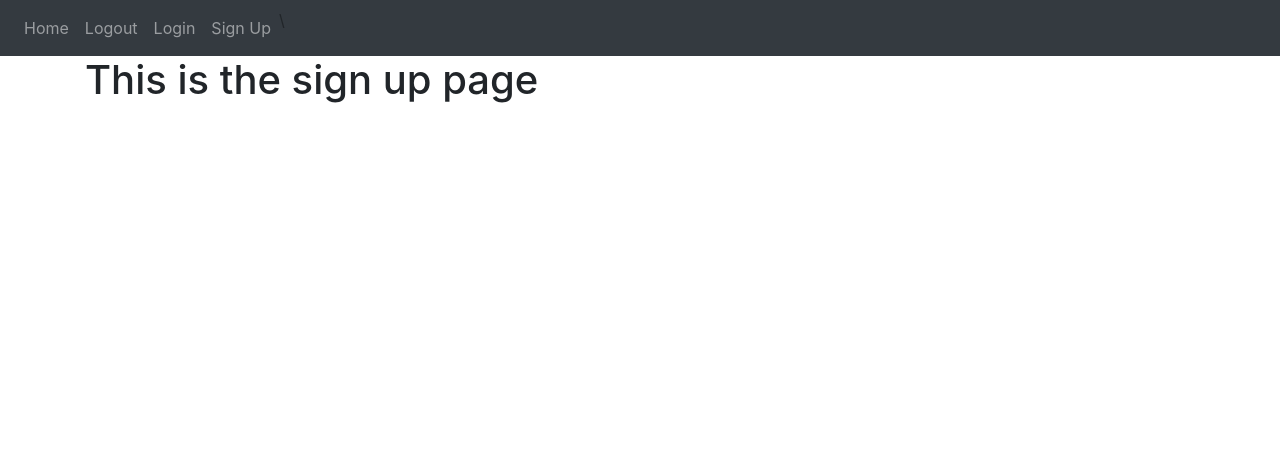
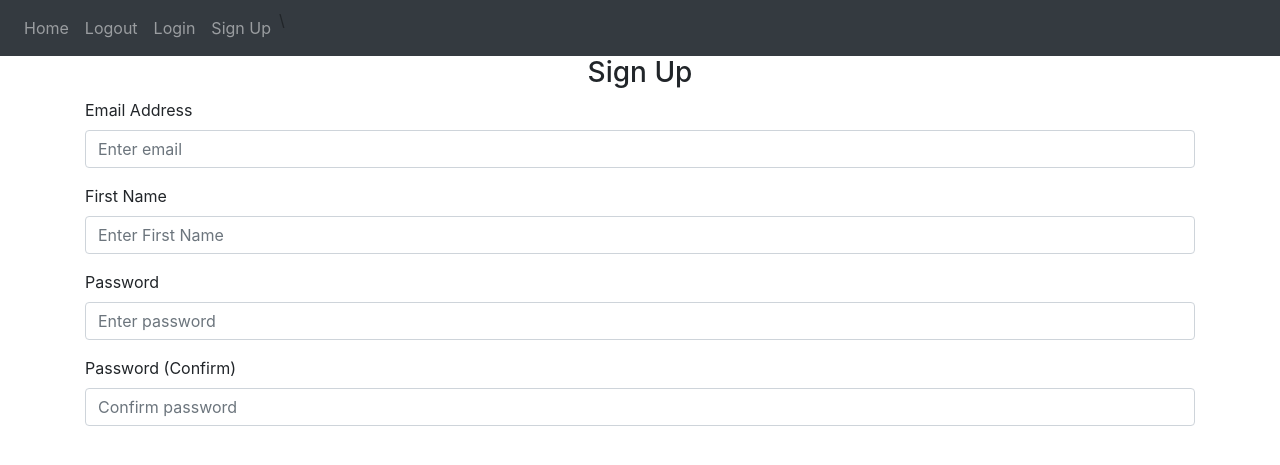
Before and after one commit to Manasseh-Kinyua/letspitch, a Flask app: page /sign-up in a window 1280 px wide. Shown: the top 465 px of the page. Run offline with Flask 2, Linux system fonts and the light colour scheme; some libraries are stand-ins or nearby versions.

Commit message:
Add the sigh up form

```diff
--- a/app/auth.py
+++ b/app/auth.py
@@ -4,7 +4,7 @@ auth = Blueprint('auth',__name__)
 
 @auth.route('/login')
 def login():
-    return render_template('login.html', text = 'Testing')
+    return render_template('login.html', boolean=True)
 
 @auth.route('/logout')
 def logout():
--- a/app/templates/login.html
+++ b/app/templates/login.html
@@ -2,5 +2,7 @@
 
 {% block content %}
     <h1>This is the login page</h1>
-    {{ text }}
+    {% if boolean == False %}
+        Yes it is true
+    {% endif %}
 {% endblock %}
--- a/app/templates/sign_up.html
+++ b/app/templates/sign_up.html
@@ -1,5 +1,28 @@
 {% extends "base.html" %}{% block title %} Sign Up {% endblock %}
 
 {% block content %}
-    <h1>This is the sign up page</h1>
+    <form action="" method="POST">
+        <h3 align="center">Sign Up</h3>
+        <div class="form-group">
+            <label for="email">Email Address</label>
+            <input type="email" class="form-control" id="email" name="email" placeholder="Enter email">
+        </div>
+
+        <div class="form-group">
+            <label for="firstName">First Name</label>
+            <input type="text" class="form-control" id="firstName" name="firstName" placeholder="Enter First Name">
+        </div>
+
+        <div class="form-group">
+            <label for="password1">Password</label>
+            <input type="password" class="form-control" id="password1" name="password1" placeholder="Enter password">
+        </div>
+
+        <div class="form-group">
+            <label for="password2">Password (Confirm)</label>
+            <input type="password" class="form-control" id="password2" name="password2" placeholder="Confirm password">
+        </div>
+
+
+    </form>
 {% endblock %}
```
